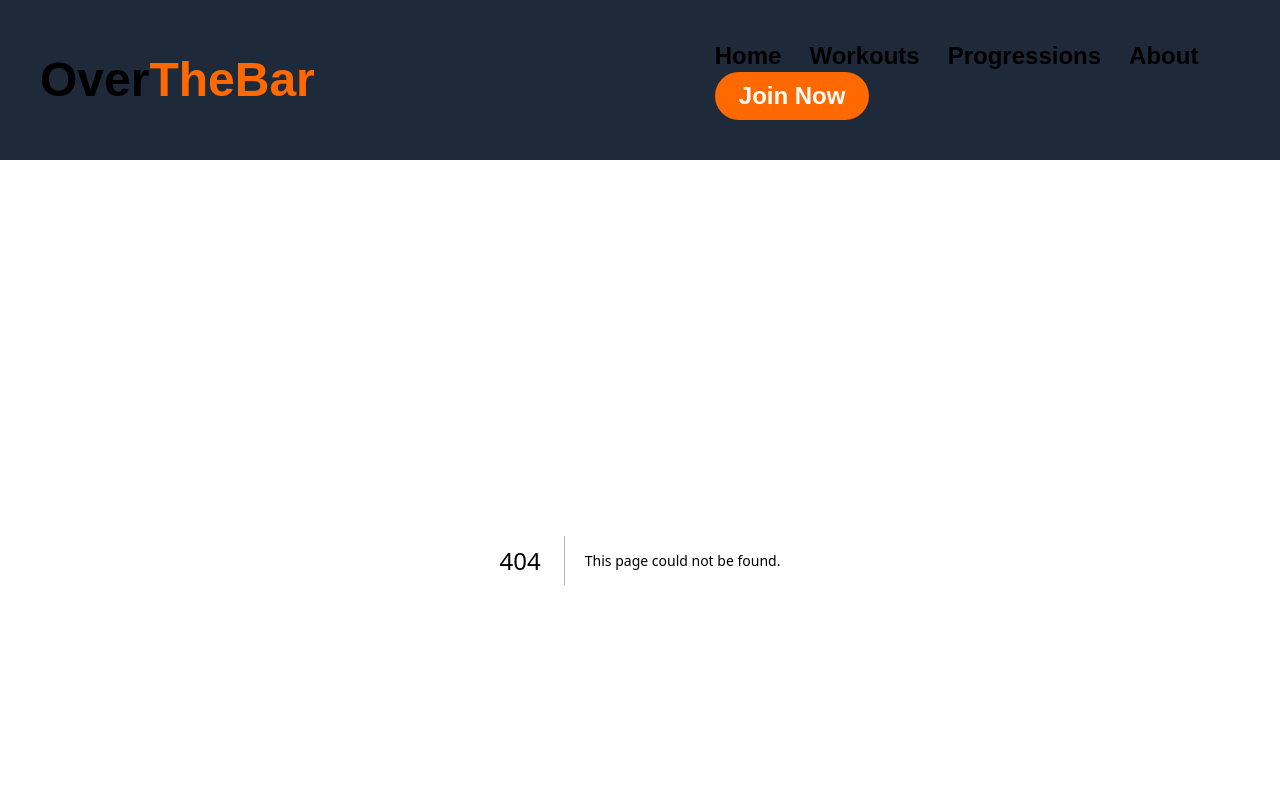
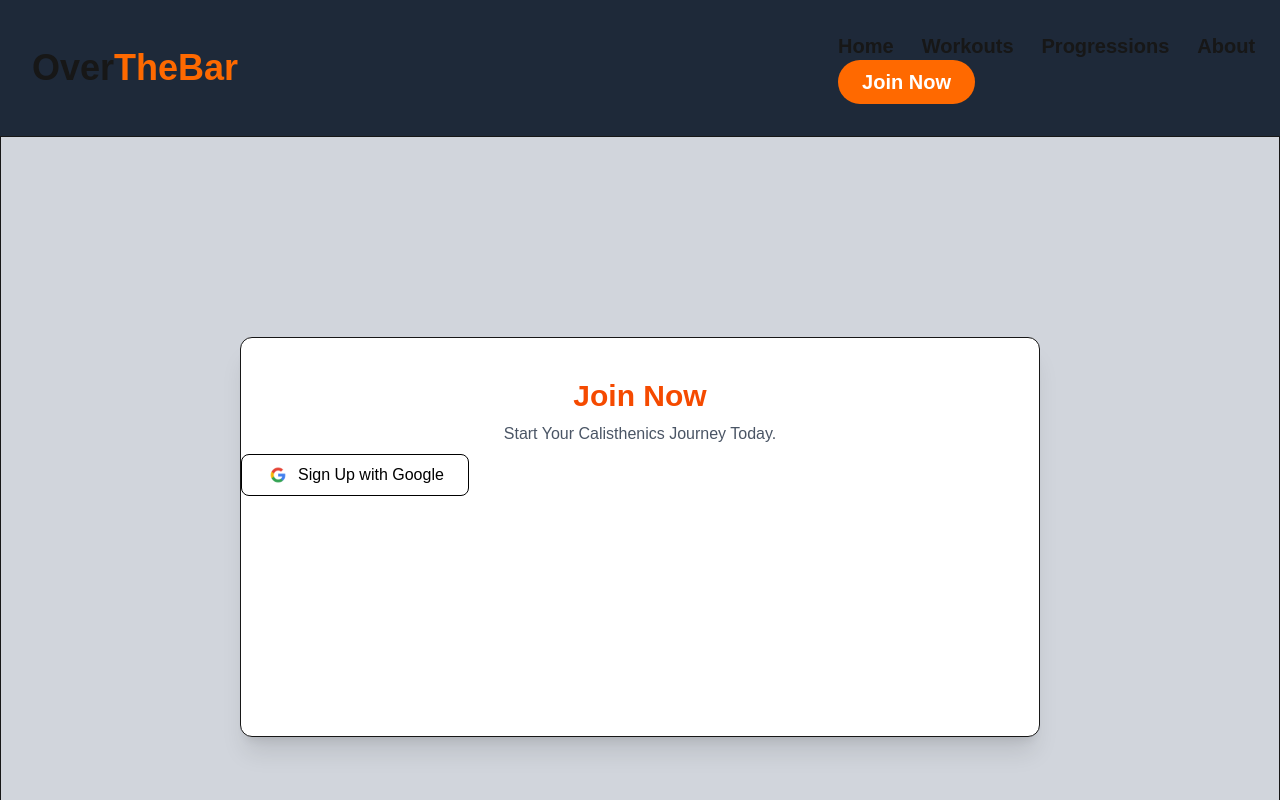
Before and after one commit to nnorsek/OverTheBar, a Next.js app: page /signup in a window 1280 px wide. Before the commit this address had no page. Shown: the top 800 px of the page. Built offline with nearby package versions, Linux system fonts and the light colour scheme.

Commit message:
sign up page

```diff
--- a/package.json
+++ b/package.json
@@ -10,6 +10,7 @@
   },
   "dependencies": {
     "next": "^15.3.2",
+    "next-auth": "^4.24.11",
     "react": "^19.1.0",
     "react-dom": "^19.1.0"
   },
--- /dev/null
+++ b/src/app/components/ButtonSignUpOptions.tsx
@@ -0,0 +1,35 @@
+"use client";
+
+import React from "react";
+import { signIn } from "next-auth/react";
+import Image from "next/image";
+
+interface ButtonSignUpOptionsProps {
+  backgroundColor: string;
+  hoverBackgroundColor: string;
+  signInType: string;
+  textColor: string;
+  text: string;
+  logoSrc: string;
+}
+
+const ButtonSignUpOptions: React.FC<ButtonSignUpOptionsProps> = ({
+  backgroundColor,
+  signInType,
+  text,
+  textColor,
+  hoverBackgroundColor,
+  logoSrc,
+}) => {
+  return (
+    <button
+      onClick={() => signIn(signInType)}
+      className={`flex items-center gap-2 px-6 py-2 ${backgroundColor} ${textColor} border rounded-lg hover:${hoverBackgroundColor} hover:cursor-pointer`}
+    >
+      <Image src={logoSrc} alt={`${signInType} logo`} width={24} height={24} />
+      <span>{text}</span>
+    </button>
+  );
+};
+
+export default ButtonSignUpOptions;
--- a/src/app/components/Navbar.tsx
+++ b/src/app/components/Navbar.tsx
@@ -2,12 +2,12 @@ import React from "react";
 
 const Navbar = () => {
   return (
-    <div className="flex p-10 bg-gray-800 items-center sticky top-0 z-50">
-      <a className="flex mr-100" href="/">
-        <h1 className="text-5xl font-bold">Over</h1>
-        <h1 className=" text-5xl text-orange-500 font-bold">TheBar</h1>
+    <div className="flex p-8 bg-gray-800 items-center sticky top-0 z-50">
+      <a className="flex mr-150" href="/">
+        <h1 className="text-4xl font-bold">Over</h1>
+        <h1 className="text-4xl text-orange-500 font-bold">TheBar</h1>
       </a>
-      <div className="space-x-7 font-bold text-2xl">
+      <div className="space-x-7 font-bold text-xl">
         <a href="/" className="hover:text-orange-500">
           Home
         </a>
@@ -20,9 +20,11 @@ const Navbar = () => {
         <a href="/about" className="hover:text-orange-500">
           About
         </a>
-        <button className="bg-orange-500 hover:bg-orange-600 text-white font-bold py-2 px-6 rounded-full transition-colors duration-300">
-          Join Now
-        </button>
+        <a href="signup">
+          <button className="bg-orange-500 hover:bg-orange-600 text-white font-bold py-2 px-6 rounded-full transition-colors duration-300">
+            Join Now
+          </button>
+        </a>
       </div>
     </div>
   );
--- /dev/null
+++ b/src/app/signup/page.tsx
@@ -0,0 +1,27 @@
+import React from "react";
+import ButtonSignUpOptions from "../components/ButtonSignUpOptions";
+
+const page = () => {
+  return (
+    <div className="border flex justify-center bg-gray-300 min-h-screen">
+      <div className="border bg-white justify-center mt-50 w-200 h-100 shadow-xl rounded-xl">
+        <h1 className="text-3xl text-center text-orange-600 pt-10 font-bold">
+          Join Now
+        </h1>
+        <p className="texl-lg text-gray-600 text-center py-2">
+          Start Your Calisthenics Journey Today.
+        </p>
+        <ButtonSignUpOptions
+          text="Sign Up with Google"
+          textColor="text-black"
+          logoSrc="/images/google-logo.webp"
+          backgroundColor="bg-white"
+          hoverBackgroundColor="bg-gray-500"
+          signInType="google"
+        />
+      </div>
+    </div>
+  );
+};
+
+export default page;
```
Also changed, not shown: public/images/google-logo.webp (added), 1 other file (tests, documents, lock files or other folders).
